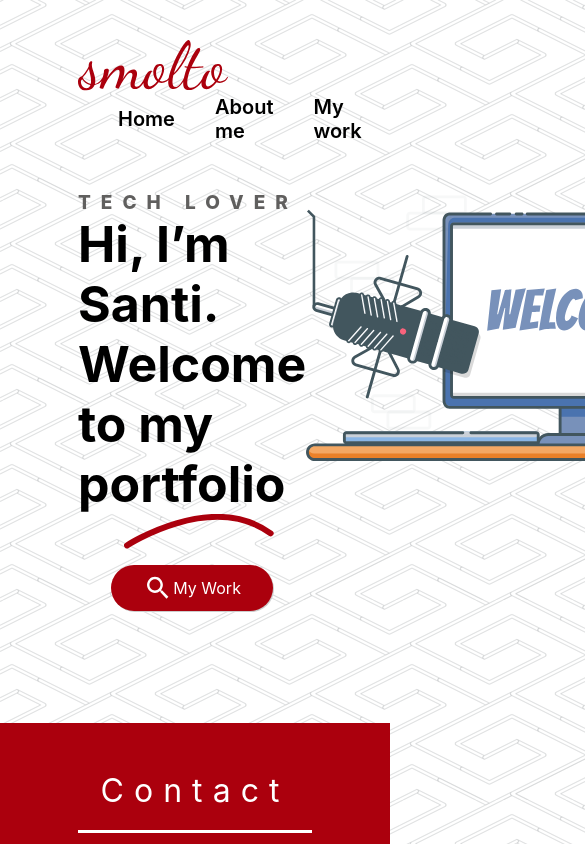
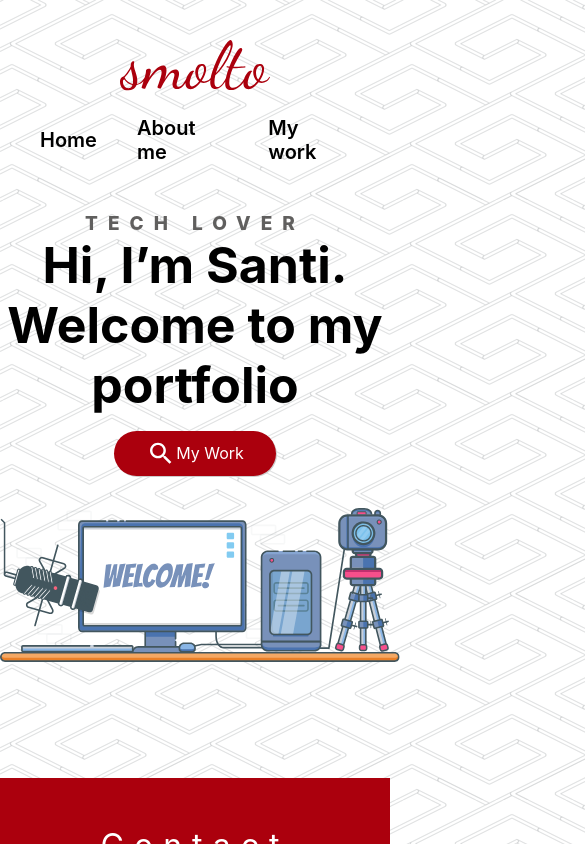
Before and after one commit to smolto/personal-portfolio, a React (Create React App) app: page / in a window 390 px wide. Shown: the top 844 px of the page, 585 px wide, since content can reach past the window. Built offline with nearby package versions, Linux system fonts and the light colour scheme.

Commit message:
Implementado responsive design en la web

```diff
--- a/public/index.html
+++ b/public/index.html
@@ -24,7 +24,7 @@
       work correctly both with client-side routing and a non-root public URL.
       Learn how to configure a non-root public URL by running `npm run build`.
     -->
-    <title>React App</title>
+    <title>Santiago Molto Martinez</title>
   </head>
   <body>
     <noscript>You need to enable JavaScript to run this app.</noscript>
--- a/src/components/Landing/Landing.css
+++ b/src/components/Landing/Landing.css
@@ -50,3 +50,34 @@
   display: block;
   margin-left: auto;
 }
+
+@media only screen and (max-width: 943px) {
+
+  .landing-wrapper {
+    display: block;
+  }
+
+  .landing-wrapper__title-container {
+    display: block;
+    width: 100%;
+    text-align: center;
+    max-width: 100%;
+  }
+
+  .landing-wrapper__title-container__img {
+    display: none;
+  }
+
+  .landing-wrapper__image-container {
+    padding: 0;
+    margin: 0;
+    display: block;
+    text-align: center;
+    margin-top: 2rem;
+  }
+
+  .landing-wrapper__image-container img{
+    width: 400px;
+  }
+
+}
--- a/src/components/NavBar/NavBar.css
+++ b/src/components/NavBar/NavBar.css
@@ -57,8 +57,18 @@
 }
 
 
-@media (max-width: 1180px) {
+@media (max-width: 1186px) {
   .contact {
     display: none;
   }
 }
+
+@media (max-width: 943px) {
+  .logo {
+    display: block;
+    margin: 0;
+    text-align: center;
+    width: 100%;
+    margin-bottom: 1.3rem;
+  }
+}
--- a/src/index.css
+++ b/src/index.css
@@ -18,6 +18,10 @@
   padding: 0;
 }
 
+#root {
+  width: 100%;
+}
+
 .small-text {
   font-size: 0.8rem;
 }
--- a/src/pages/HomePage/HomePage.css
+++ b/src/pages/HomePage/HomePage.css
@@ -29,3 +29,10 @@ body {
   padding: 0.5rem;
   background-color: var(--primary-color-dark);
 }
+
+
+@media only screen and (max-width: 943px) {
+  .container {
+    margin: 0;
+  }
+}
```
